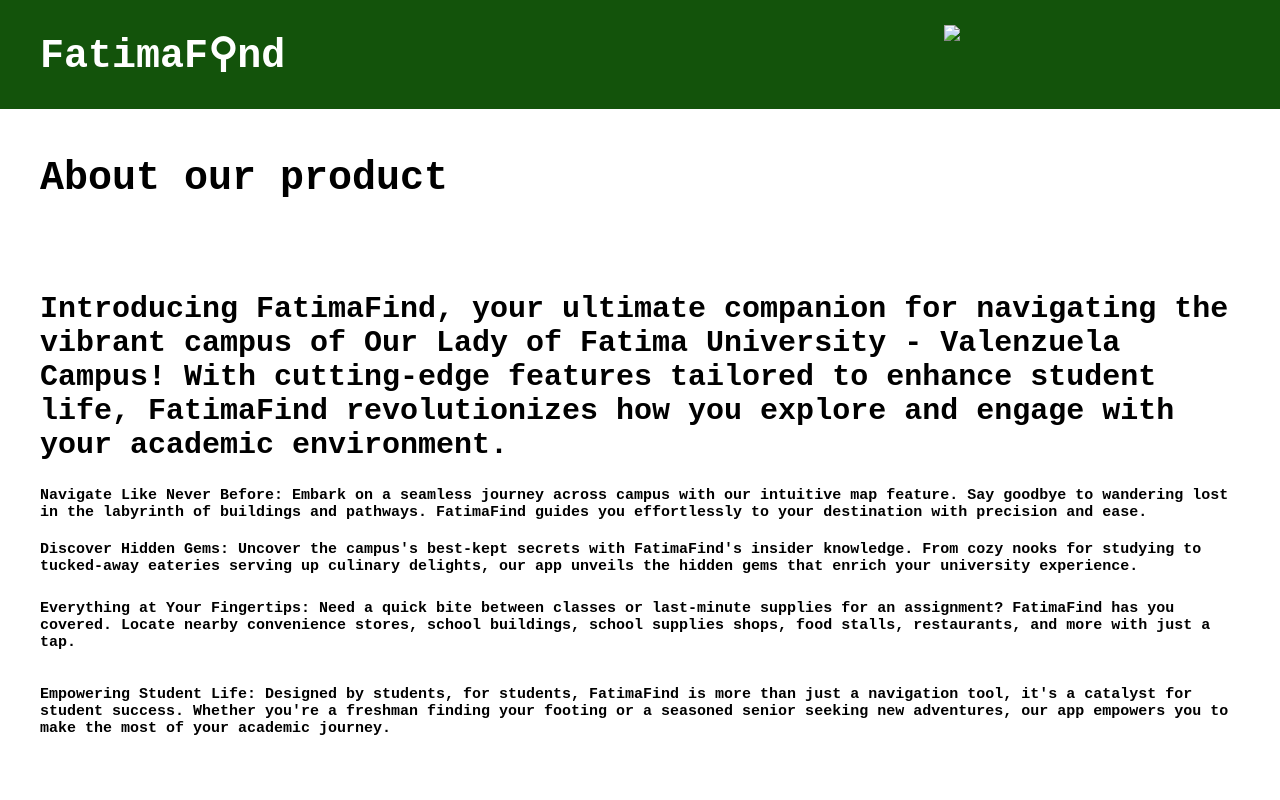
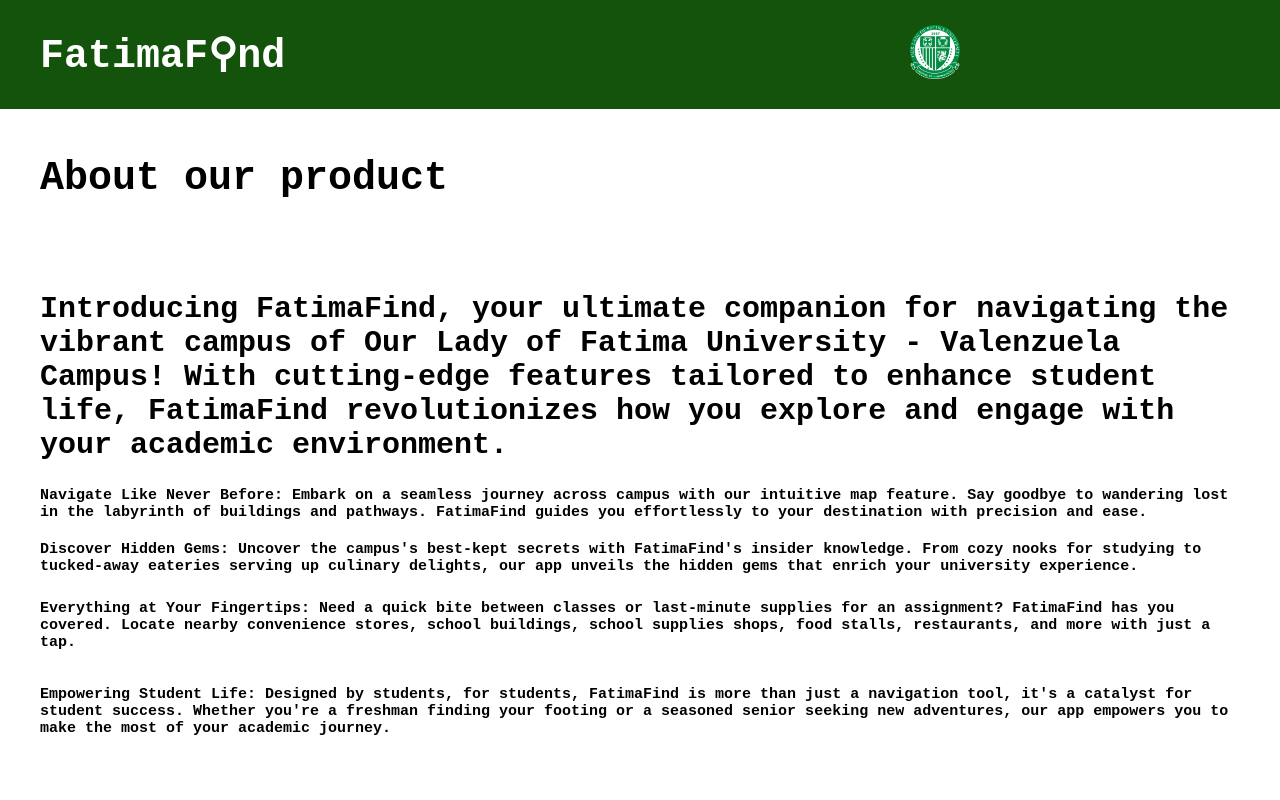
Before and after one commit to Miitsunoo/FatimaFind, a plain HTML site: page index.html in a window 1280 px wide. Shown: the top 800 px of the page. Drawn offline with Linux system fonts and the light colour scheme; the site is published under a folder, as on GitHub Pages, so addresses that start at the root find nothing.

Commit message:
Update index.html

```diff
--- a/index.html
+++ b/index.html
@@ -12,7 +12,7 @@
     <header>
             <div class="Topheader">
                 <h1>FatimaF⚲nd</h1>
-                <img src="/LogoFatima.png" class="HDimg">
+                <img src="LogoFatima.png" class="HDimg">
             </div>
     </header>
     <div class="container">
```
